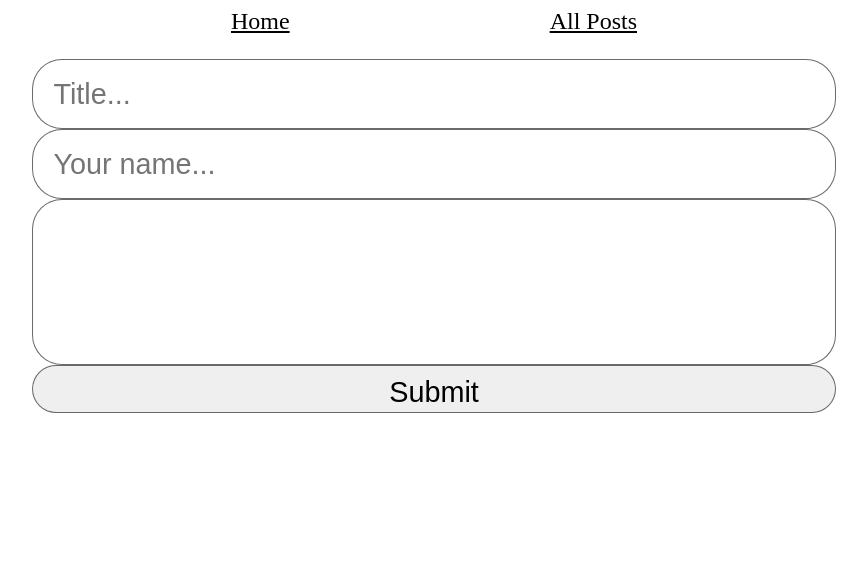
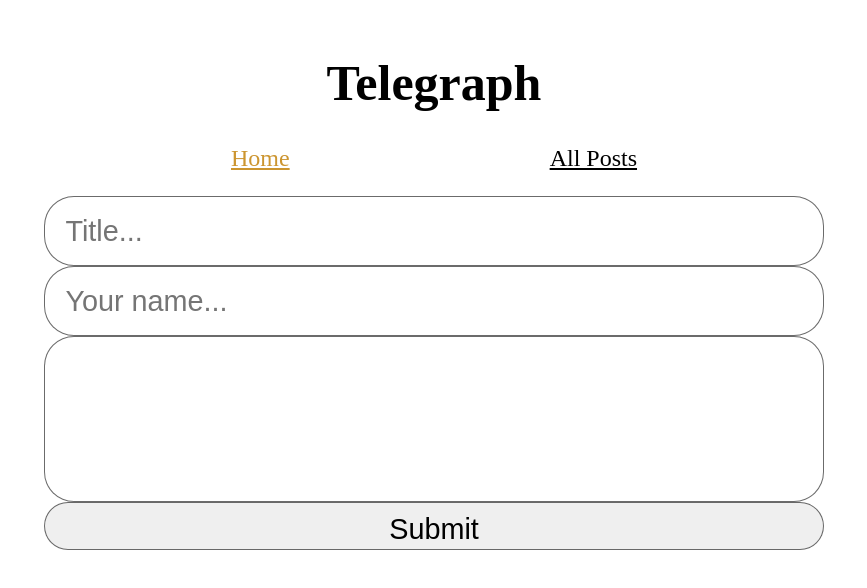
Before and after one commit to Findlay20/Telegraph-2, a plain HTML site: page Client/index.html in a window 1280 px wide. In both pictures the pointer is over the link "Home". Shown: the whole page, without its empty margins (206-1073 px from the left). Drawn offline with Linux system fonts and the light colour scheme.

Commit message:
add minor changes to css

```diff
--- a/Client/css/style.css
+++ b/Client/css/style.css
@@ -6,6 +6,11 @@
     display: flex;
     flex-direction: column;
     justify-content: center;
+    margin: 20px;
+}
+
+#title {
+    font-size: 50px;
 }
 
 body header a{
@@ -13,6 +18,11 @@
     text-decoration: underline;
     font-size: 3vh;
     color: inherit;
+    /* border: 2px blueviolet solid; */
+}
+
+body header a:hover {
+    color: rgb(204, 149, 48);
 }
 
 form {
@@ -40,6 +50,9 @@
     height: 18vh;
 }
 
+#submitPost:hover {
+    color: rgb(204, 149, 48);
+}
 
 div {
     text-align: center;
--- a/Client/index.html
+++ b/Client/index.html
@@ -11,6 +11,7 @@
 </head>
 <body>
     <header>
+        <h1 id="title">Telegraph</h1>
         <a href="#">Home</a>
         <a href="#posts">All Posts</a>
     </header>
```
